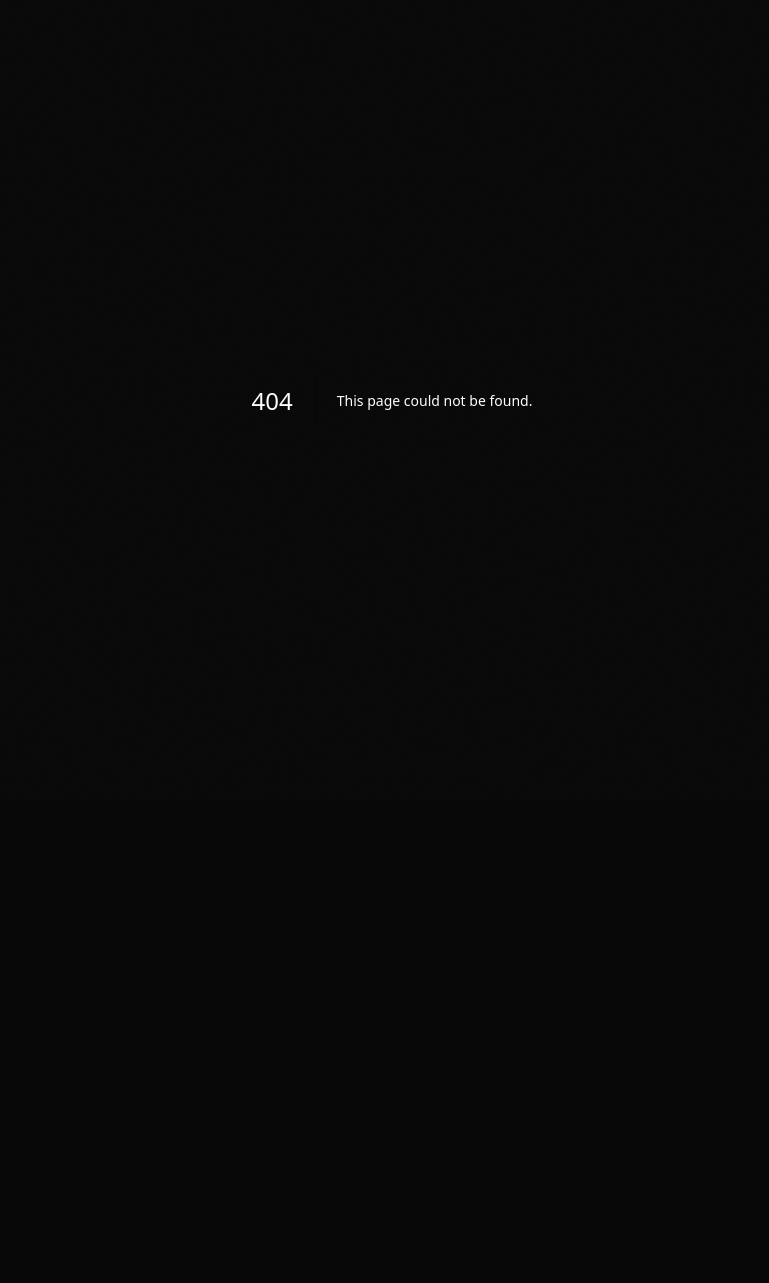
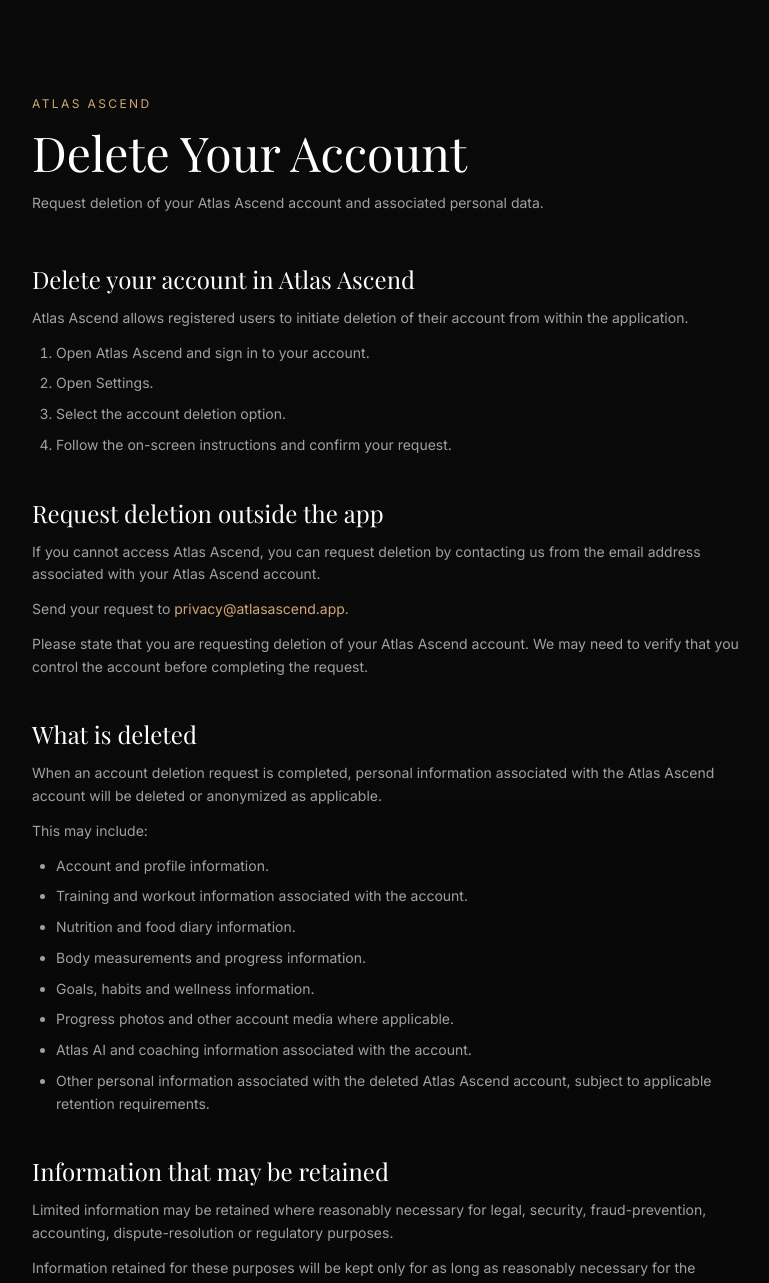
Before and after one commit to JerryWear/atlasascend-website, a Next.js app: page /delete-account in a window 1280 px wide. Before the commit this address had no page. Shown: the top 1283 px of the page, without its empty margins (248-1017 px from the left). Before the commit the page ends 800 px from the top, so only its background shows below. Built offline with nearby package versions, Linux system fonts and the light colour scheme; a web font is replaced by a local one.

Commit message:
Create delete account page.tsx

```diff
--- /dev/null
+++ b/app/delete-account/page.tsx
@@ -0,0 +1,158 @@
+export default function DeleteAccount() {
+  const sectionClass = 'space-y-3'
+  const headingClass = 'font-playfair text-white text-2xl'
+  const textClass = 'font-inter text-white-muted text-sm leading-relaxed'
+  const listClass =
+    'font-inter text-white-muted text-sm leading-relaxed list-disc pl-6 space-y-2'
+
+  return (
+    <main className="max-w-3xl mx-auto px-6 py-24">
+      <header className="mb-12">
+        <p className="font-inter text-gold text-xs uppercase tracking-[0.2em] mb-4">
+          Atlas Ascend
+        </p>
+
+        <h1 className="font-playfair text-white text-4xl md:text-5xl mb-4">
+          Delete Your Account
+        </h1>
+
+        <p className={textClass}>
+          Request deletion of your Atlas Ascend account and associated personal
+          data.
+        </p>
+      </header>
+
+      <div className="space-y-10">
+        <section className={sectionClass}>
+          <h2 className={headingClass}>Delete your account in Atlas Ascend</h2>
+
+          <p className={textClass}>
+            Atlas Ascend allows registered users to initiate deletion of their
+            account from within the application.
+          </p>
+
+          <ol className="font-inter text-white-muted text-sm leading-relaxed list-decimal pl-6 space-y-2">
+            <li>Open Atlas Ascend and sign in to your account.</li>
+            <li>Open Settings.</li>
+            <li>Select the account deletion option.</li>
+            <li>Follow the on-screen instructions and confirm your request.</li>
+          </ol>
+        </section>
+
+        <section className={sectionClass}>
+          <h2 className={headingClass}>Request deletion outside the app</h2>
+
+          <p className={textClass}>
+            If you cannot access Atlas Ascend, you can request deletion by
+            contacting us from the email address associated with your Atlas
+            Ascend account.
+          </p>
+
+          <p className={textClass}>
+            Send your request to{' '}
+            <a
+              href="mailto:privacy@atlasascend.app?subject=Atlas%20Ascend%20Account%20Deletion%20Request"
+              className="text-gold hover:underline"
+            >
+              privacy@atlasascend.app
+            </a>
+            .
+          </p>
+
+          <p className={textClass}>
+            Please state that you are requesting deletion of your Atlas Ascend
+            account. We may need to verify that you control the account before
+            completing the request.
+          </p>
+        </section>
+
+        <section className={sectionClass}>
+          <h2 className={headingClass}>What is deleted</h2>
+
+          <p className={textClass}>
+            When an account deletion request is completed, personal information
+            associated with the Atlas Ascend account will be deleted or
+            anonymized as applicable.
+          </p>
+
+          <p className={textClass}>This may include:</p>
+
+          <ul className={listClass}>
+            <li>Account and profile information.</li>
+            <li>Training and workout information associated with the account.</li>
+            <li>Nutrition and food diary information.</li>
+            <li>Body measurements and progress information.</li>
+            <li>Goals, habits and wellness information.</li>
+            <li>Progress photos and other account media where applicable.</li>
+            <li>Atlas AI and coaching information associated with the account.</li>
+            <li>
+              Other personal information associated with the deleted Atlas
+              Ascend account, subject to applicable retention requirements.
+            </li>
+          </ul>
+        </section>
+
+        <section className={sectionClass}>
+          <h2 className={headingClass}>Information that may be retained</h2>
+
+          <p className={textClass}>
+            Limited information may be retained where reasonably necessary for
+            legal, security, fraud-prevention, accounting, dispute-resolution
+            or regulatory purposes.
+          </p>
+
+          <p className={textClass}>
+            Information retained for these purposes will be kept only for as
+            long as reasonably necessary for the applicable purpose and will
+            not be retained merely to continue providing the deleted account.
+          </p>
+        </section>
+
+        <section className={sectionClass}>
+          <h2 className={headingClass}>Deleting specific data</h2>
+
+          <p className={textClass}>
+            If you want to ask about deletion of particular personal
+            information without deleting your entire Atlas Ascend account,
+            contact us at{' '}
+            <a
+              href="mailto:privacy@atlasascend.app"
+              className="text-gold hover:underline"
+            >
+              privacy@atlasascend.app
+            </a>
+            .
+          </p>
+        </section>
+
+        <section className={`${sectionClass} border-t border-white/10 pt-8`}>
+          <h2 className={headingClass}>Privacy contact</h2>
+
+          <div className={textClass}>
+            <p className="text-white font-medium">Atlas Ascend</p>
+            <p>Operator: Zirunas Michailovas</p>
+            <p>Founder of Atlas Aion Group</p>
+            <p>
+              Email:{' '}
+              <a
+                href="mailto:privacy@atlasascend.app"
+                className="text-gold hover:underline"
+              >
+                privacy@atlasascend.app
+              </a>
+            </p>
+          </div>
+
+          <p className={textClass}>
+            For additional information about how Atlas Ascend handles personal
+            information, please review our{' '}
+            <a href="/privacy" className="text-gold hover:underline">
+              Privacy Policy
+            </a>
+            .
+          </p>
+        </section>
+      </div>
+    </main>
+  )
+}
```
